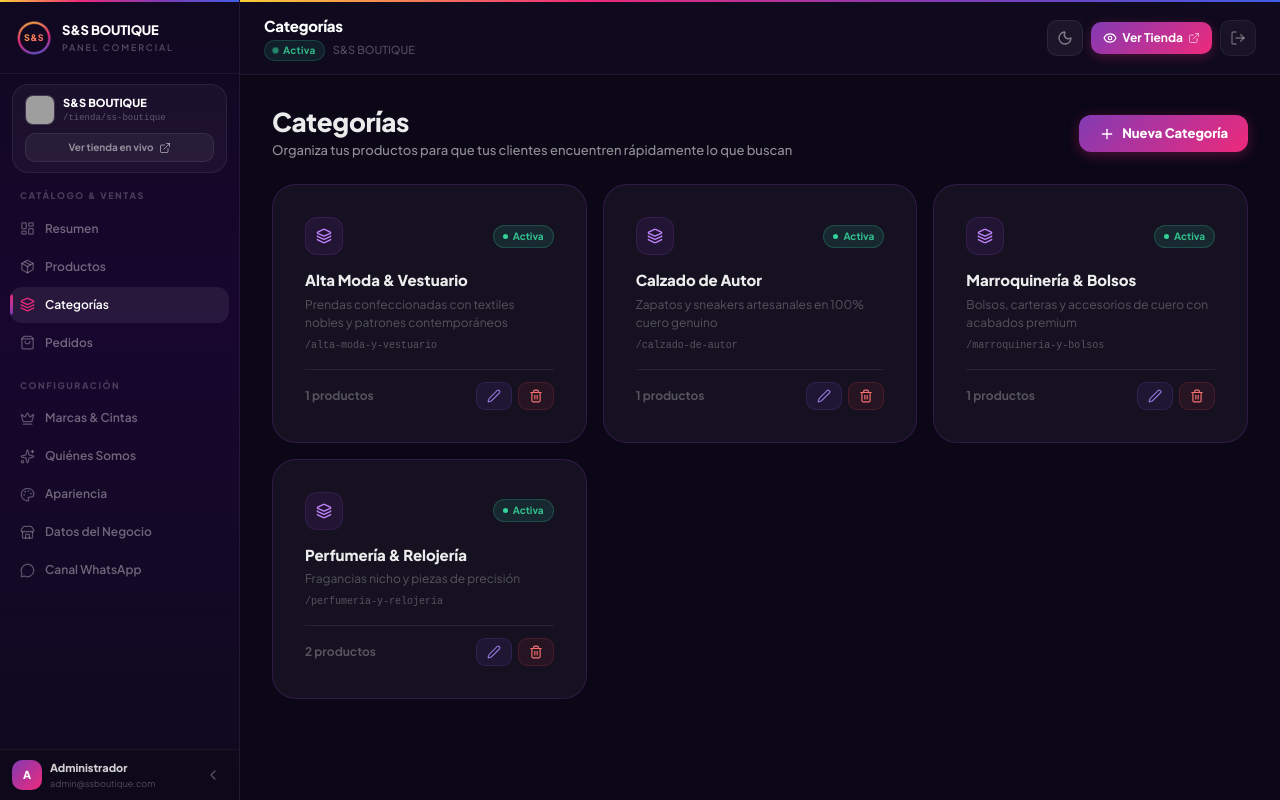
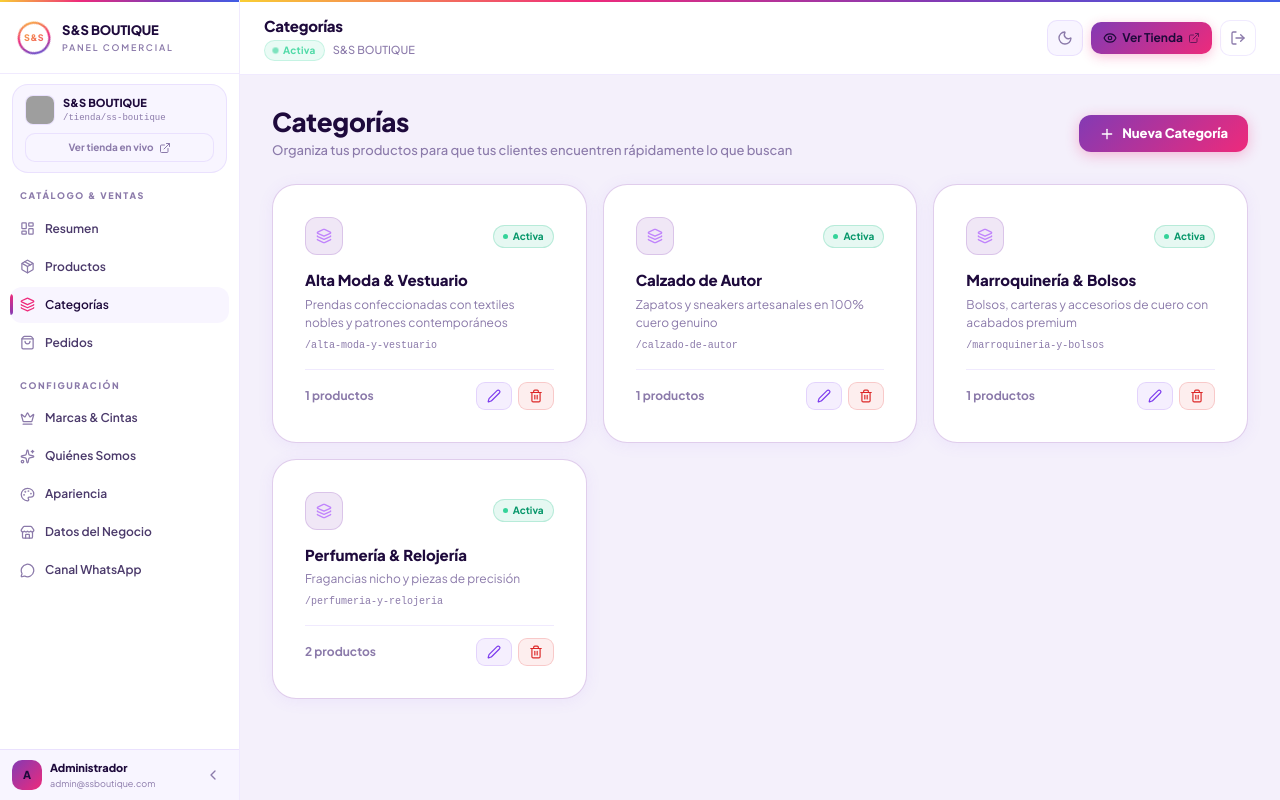
Before and after one commit to ssboutique/S-S-BOUTIQUE, a Vue app: page /admin/categories in a window 1280 px wide. Built offline with nearby package versions, Linux system fonts and the light colour scheme; no server answers; grey boxes are pictures that could not be loaded.

Commit message:
fix: modo claro/oscuro funcional en panel admin — initTheme en main, tokens CSS duales, sidebar y navbar reactivos

```diff
--- a/src/assets/admin-theme.css
+++ b/src/assets/admin-theme.css
@@ -1,53 +1,85 @@
 /*
-  Admin panel design tokens — dark mode by default, IG-inspired palette.
-  Import this once in AdminLayout or main.ts.
+  Admin panel design tokens.
+  Light mode: clean white/lavender slate (default).
+  Dark mode:  deep IG-inspired purple-black (html.dark).
 */
 
+/* ── LIGHT MODE (default) ───────────────────────── */
 :root {
-  /* Surfaces */
-  --ad-bg:          #0b0717;
+  --ad-page-bg:     #f4f0fb;
+  --ad-surface:     #ffffff;
+  --ad-surface-2:   #f8f5ff;
+  --ad-surface-3:   #f0ebff;
+
+  --ad-border:      rgba(139, 92, 246, 0.13);
+  --ad-border-2:    rgba(139, 92, 246, 0.22);
+
+  --ad-text:        #1e0a3c;
+  --ad-text-2:      #4b3a6b;
+  --ad-text-3:      #8b7aaa;
+
+  --ad-input-bg:    #ffffff;
+  --ad-input-border:rgba(139, 92, 246, 0.2);
+  --ad-input-focus: rgba(238, 42, 123, 0.35);
+
+  --ad-divider:     rgba(139, 92, 246, 0.1);
+
+  --ad-table-hover: rgba(139, 92, 246, 0.04);
+  --ad-shadow:      0 2px 16px rgba(139, 92, 246, 0.08);
+}
+
+/* ── DARK MODE ──────────────────────────────────── */
+html.dark {
+  --ad-page-bg:     #0b0717;
   --ad-surface:     rgba(255, 255, 255, 0.045);
   --ad-surface-2:   rgba(255, 255, 255, 0.075);
   --ad-surface-3:   rgba(255, 255, 255, 0.11);
 
-  /* Borders */
   --ad-border:      rgba(255, 255, 255, 0.08);
-  --ad-border-2:    rgba(255, 255, 255, 0.12);
+  --ad-border-2:    rgba(255, 255, 255, 0.13);
 
-  /* Text */
   --ad-text:        rgba(255, 255, 255, 0.92);
   --ad-text-2:      rgba(255, 255, 255, 0.55);
   --ad-text-3:      rgba(255, 255, 255, 0.28);
 
-  /* IG accent */
-  --ad-ig-grad: linear-gradient(135deg, #f9ce34 0%, #ee2a7b 50%, #833ab4 100%);
+  --ad-input-bg:    rgba(255, 255, 255, 0.06);
+  --ad-input-border:rgba(255, 255, 255, 0.1);
+  --ad-input-focus: rgba(238, 42, 123, 0.4);
 
-  /* Inputs */
-  --ad-input-bg:    rgba(255, 255, 255, 0.06);
-  --ad-input-focus: rgba(238, 42, 123, 0.4);
+  --ad-divider:     rgba(255, 255, 255, 0.07);
+
+  --ad-table-hover: rgba(255, 255, 255, 0.04);
+  --ad-shadow:      0 4px 24px rgba(0, 0, 0, 0.5);
 }
 
-/* ── Shared admin component classes ───────────────── */
+/* ── Admin layout background ────────────────────── */
+.admin-layout {
+  background: var(--ad-page-bg);
+  min-height: 100vh;
+  transition: background 0.2s;
+}
 
-/* Card / section wrapper */
+/* ── Card / section wrapper ─────────────────────── */
 .ad-card {
   background: var(--ad-surface);
   border: 1px solid var(--ad-border);
   border-radius: 24px;
   padding: 24px;
+  box-shadow: var(--ad-shadow);
+  transition: background 0.2s, border-color 0.2s;
 }
 @media (min-width: 640px) {
   .ad-card { padding: 32px; }
 }
 
-/* Section header divider */
+/* ── Card section divider ───────────────────────── */
 .ad-card-header {
   padding-bottom: 16px;
-  border-bottom: 1px solid var(--ad-border);
+  border-bottom: 1px solid var(--ad-divider);
   margin-bottom: 20px;
 }
 
-/* Page heading */
+/* ── Page heading ───────────────────────────────── */
 .ad-page-title {
   font-size: clamp(20px, 4vw, 26px);
   font-weight: 900;
@@ -58,12 +90,12 @@
 }
 .ad-page-subtitle {
   font-size: 13px;
-  color: var(--ad-text-2);
+  color: var(--ad-text-3);
   margin: 4px 0 0;
   font-weight: 500;
 }
 
-/* Label */
+/* ── Label ──────────────────────────────────────── */
 .ad-label {
   display: block;
   font-size: 11px;
@@ -74,35 +106,32 @@
   margin-bottom: 6px;
 }
 
-/* Input / select / textarea */
+/* ── Input / select / textarea ──────────────────── */
 .ad-input {
   width: 100%;
   padding: 10px 14px;
   background: var(--ad-input-bg);
-  border: 1px solid var(--ad-border);
+  border: 1px solid var(--ad-input-border);
   border-radius: 12px;
   color: var(--ad-text);
   font-size: 13px;
   font-weight: 500;
   outline: none;
-  transition: border-color .2s, box-shadow .2s;
+  transition: border-color .2s, box-shadow .2s, background .2s;
   font-family: inherit;
 }
 .ad-input::placeholder { color: var(--ad-text-3); }
 .ad-input:focus {
-  border-color: rgba(238,42,123,.5);
-  box-shadow: 0 0 0 3px rgba(238,42,123,.1);
+  border-color: rgba(238, 42, 123, 0.55);
+  box-shadow: 0 0 0 3px var(--ad-input-focus);
 }
 
-/* Input prefix/suffix wrapper */
-.ad-input-group {
-  display: flex;
-  align-items: stretch;
-}
+/* ── Input group ────────────────────────────────── */
+.ad-input-group { display: flex; align-items: stretch; }
 .ad-input-prefix {
   padding: 10px 12px;
   background: var(--ad-surface-2);
-  border: 1px solid var(--ad-border);
+  border: 1px solid var(--ad-input-border);
   border-right: none;
   border-radius: 12px 0 0 12px;
   font-size: 12px;
@@ -112,11 +141,9 @@
   align-items: center;
   white-space: nowrap;
 }
-.ad-input-group .ad-input {
-  border-radius: 0 12px 12px 0;
-}
+.ad-input-group .ad-input { border-radius: 0 12px 12px 0; }
 
-/* Sub-section box */
+/* ── Sub-section box ────────────────────────────── */
 .ad-sub-box {
   background: var(--ad-surface-2);
   border: 1px solid var(--ad-border);
@@ -124,7 +151,7 @@
   padding: 14px 16px;
 }
 
-/* Icon badge */
+/* ── Icon badge ─────────────────────────────────── */
 .ad-icon-badge {
   width: 38px;
   height: 38px;
@@ -135,11 +162,9 @@
   flex-shrink: 0;
 }
 
-/* Table */
+/* ── Table ──────────────────────────────────────── */
 .ad-table { width: 100%; text-align: left; border-collapse: collapse; }
-.ad-table thead tr {
-  border-bottom: 1px solid var(--ad-border);
-}
+.ad-table thead tr { border-bottom: 1px solid var(--ad-divider); }
 .ad-table thead th {
   padding: 10px 20px;
   font-size: 10px;
@@ -149,10 +174,10 @@
   color: var(--ad-text-3);
 }
 .ad-table tbody tr {
-  border-bottom: 1px solid var(--ad-border);
+  border-bottom: 1px solid var(--ad-divider);
   transition: background .15s;
 }
-.ad-table tbody tr:hover { background: var(--ad-surface-2); }
+.ad-table tbody tr:hover { background: var(--ad-table-hover); }
 .ad-table tbody tr:last-child { border-bottom: none; }
 .ad-table tbody td {
   padding: 13px 20px;
@@ -160,7 +185,7 @@
   color: var(--ad-text-2);
 }
 
-/* Primary save button */
+/* ── Buttons ────────────────────────────────────── */
 .ad-btn-primary {
   display: inline-flex;
   align-items: center;
@@ -174,7 +199,7 @@
   border: none;
   cursor: pointer;
   transition: opacity .2s, transform .15s, box-shadow .2s;
-  box-shadow: 0 3px 14px rgba(238,42,123,.3);
+  box-shadow: 0 3px 14px rgba(238, 42, 123, 0.3);
   white-space: nowrap;
   font-family: inherit;
 }
@@ -182,7 +207,6 @@
 .ad-btn-primary:active { transform: scale(.96); }
 .ad-btn-primary:disabled { opacity: .55; cursor: not-allowed; transform: none; }
 
-/* Secondary / ghost button */
 .ad-btn-ghost {
   display: inline-flex;
   align-items: center;
@@ -200,7 +224,6 @@
 }
 .ad-btn-ghost:hover { background: var(--ad-surface-3); color: var(--ad-text); }
 
-/* Danger button */
 .ad-btn-danger {
   display: inline-flex;
   align-items: center;
@@ -209,16 +232,16 @@
   border-radius: 9px;
   font-size: 11px;
   font-weight: 700;
-  color: #f87171;
-  background: rgba(239,68,68,.08);
-  border: 1px solid rgba(239,68,68,.18);
+  color: #dc2626;
+  background: rgba(220, 38, 38, 0.08);
+  border: 1px solid rgba(220, 38, 38, 0.18);
   cursor: pointer;
   transition: background .18s, color .18s;
   font-family: inherit;
 }
-.ad-btn-danger:hover { background: rgba(239,68,68,.16); color: #fca5a5; }
+html.dark .ad-btn-danger { color: #f87171; background: rgba(239,68,68,.08); border-color: rgba(239,68,68,.18); }
+.ad-btn-danger:hover { background: rgba(220, 38, 38, 0.15); }
 
-/* Edit icon button */
 .ad-btn-edit {
   display: inline-flex;
   align-items: center;
@@ -227,16 +250,17 @@
   border-radius: 9px;
   font-size: 11px;
   font-weight: 700;
-  color: rgba(167,139,250,.8);
-  background: rgba(139,92,246,.08);
-  border: 1px solid rgba(139,92,246,.15);
+  color: #7c3aed;
+  background: rgba(124, 58, 237, 0.08);
+  border: 1px solid rgba(124, 58, 237, 0.15);
   cursor: pointer;
   transition: background .18s;
   font-family: inherit;
 }
-.ad-btn-edit:hover { background: rgba(139,92,246,.15); color: #c4b5fd; }
+html.dark .ad-btn-edit { color: #c4b5fd; background: rgba(139,92,246,.08); border-color: rgba(139,92,246,.15); }
+.ad-btn-edit:hover { background: rgba(124, 58, 237, 0.14); }
 
-/* Badge pill */
+/* ── Badge pills ────────────────────────────────── */
 .ad-badge-active {
   display: inline-flex;
   align-items: center;
@@ -245,10 +269,12 @@
   border-radius: 99px;
   font-size: 10px;
   font-weight: 700;
-  background: rgba(52,211,153,.12);
-  border: 1px solid rgba(52,211,153,.22);
-  color: rgba(52,211,153,.9);
+  background: rgba(16, 185, 129, 0.1);
+  border: 1px solid rgba(16, 185, 129, 0.22);
+  color: #059669;
 }
+html.dark .ad-badge-active { background: rgba(52,211,153,.12); border-color: rgba(52,211,153,.22); color: rgba(52,211,153,.9); }
+
 .ad-badge-inactive {
   display: inline-flex;
   align-items: center;
@@ -262,11 +288,12 @@
   color: var(--ad-text-3);
 }
 .ad-badge-dot {
-  width: 5px; height: 5px;
+  width: 5px;
+  height: 5px;
   border-radius: 50%;
 }
 
-/* Section title inside card */
+/* ── Section title inside card ──────────────────── */
 .ad-section-title {
   font-size: 14px;
   font-weight: 800;
@@ -277,7 +304,7 @@
   margin: 0;
 }
 
-/* Empty state */
+/* ── Empty state ────────────────────────────────── */
 .ad-empty {
   display: flex;
   flex-direction: column;
@@ -296,29 +323,12 @@
   color: var(--ad-text-3);
   margin-bottom: 4px;
 }
-.ad-empty-title {
-  font-size: 15px;
-  font-weight: 800;
-  color: var(--ad-text);
-  margin: 0;
-}
-.ad-empty-sub {
-  font-size: 12px;
-  color: var(--ad-text-3);
-  max-width: 320px;
-  margin: 0;
-  line-height: 1.5;
-}
+.ad-empty-title { font-size: 15px; font-weight: 800; color: var(--ad-text); margin: 0; }
+.ad-empty-sub   { font-size: 12px; color: var(--ad-text-3); max-width: 320px; margin: 0; line-height: 1.5; }
 
-/* Toolbar (search + filters) */
-.ad-toolbar {
-  display: flex;
-  flex-direction: column;
-  gap: 10px;
-}
-@media (min-width: 640px) {
-  .ad-toolbar { flex-direction: row; align-items: center; }
-}
+/* ── Toolbar ────────────────────────────────────── */
+.ad-toolbar { display: flex; flex-direction: column; gap: 10px; }
+@media (min-width: 640px) { .ad-toolbar { flex-direction: row; align-items: center; } }
 
 .ad-search-wrap { position: relative; flex: 1; }
 .ad-search-icon {
@@ -333,7 +343,7 @@
   width: 100%;
   padding: 9px 14px 9px 38px;
   background: var(--ad-input-bg);
-  border: 1px solid var(--ad-border);
+  border: 1px solid var(--ad-input-border);
   border-radius: 12px;
   color: var(--ad-text);
   font-size: 13px;
@@ -342,12 +352,12 @@
   font-family: inherit;
 }
 .ad-search::placeholder { color: var(--ad-text-3); }
-.ad-search:focus { border-color: rgba(238,42,123,.45); }
+.ad-search:focus { border-color: rgba(238, 42, 123, 0.5); }
 
 .ad-select {
   padding: 9px 14px;
   background: var(--ad-input-bg);
-  border: 1px solid var(--ad-border);
+  border: 1px solid var(--ad-input-border);
   border-radius: 12px;
   color: var(--ad-text);
   font-size: 13px;
@@ -355,7 +365,8 @@
   cursor: pointer;
   font-family: inherit;
   min-width: 160px;
+  transition: background .2s, border-color .2s;
 }
-.ad-select:focus { border-color: rgba(238,42,123,.45); }
-/* Force dark option background in browsers that support it */
-.ad-select option { background: #160529; color: #fff; }
+.ad-select:focus { border-color: rgba(238, 42, 123, 0.5); }
+html.dark .ad-select option { background: #160529; }
+html:not(.dark) .ad-select option { background: #fff; color: #1e0a3c; }
--- a/src/components/admin/AdminNavbar.vue
+++ b/src/components/admin/AdminNavbar.vue
@@ -238,8 +238,8 @@ const currentSectionName = computed(() => {
   position: sticky;
   top: 0;
   z-index: 30;
-  background: #0f0a1e;
-  border-bottom: 1px solid rgba(255,255,255,.06);
+  background: var(--ad-surface);
+  border-bottom: 1px solid var(--ad-border);
   flex-shrink: 0;
 }
 
@@ -272,15 +272,15 @@ const currentSectionName = computed(() => {
 
 .nb-menu-btn {
   padding: 7px;
-  color: rgba(255,255,255,.45);
-  background: rgba(255,255,255,.05);
-  border: 1px solid rgba(255,255,255,.07);
+  color: var(--ad-text-3);
+  background: var(--ad-surface-2);
+  border: 1px solid var(--ad-border);
   border-radius: 10px;
   cursor: pointer;
   transition: background .18s, color .18s;
   flex-shrink: 0;
 }
-.nb-menu-btn:hover { background: rgba(255,255,255,.1); color: #fff; }
+.nb-menu-btn:hover { background: var(--ad-surface-3); color: var(--ad-text); }
 
 .nb-breadcrumb {
   display: flex;
@@ -291,7 +291,7 @@ const currentSectionName = computed(() => {
 .nb-section {
   font-size: 14px;
   font-weight: 800;
-  color: #fff;
+  color: var(--ad-text);
   letter-spacing: -.2px;
   white-space: nowrap;
   overflow: hidden;
@@ -338,7 +338,7 @@ const currentSectionName = computed(() => {
 
 .nb-store-name {
   font-size: 11px;
-  color: rgba(255,255,255,.28);
+  color: var(--ad-text-3);
   font-weight: 500;
   white-space: nowrap;
   overflow: hidden;
@@ -357,14 +357,14 @@ const currentSectionName = computed(() => {
 .nb-icon-btn {
   width: 36px; height: 36px;
   border-radius: 10px;
-  background: rgba(255,255,255,.05);
-  border: 1px solid rgba(255,255,255,.07);
-  color: rgba(255,255,255,.45);
+  background: var(--ad-surface-2);
+  border: 1px solid var(--ad-border);
+  color: var(--ad-text-3);
   display: flex; align-items: center; justify-content: center;
   cursor: pointer;
   transition: background .18s, color .18s;
 }
-.nb-icon-btn:hover { background: rgba(255,255,255,.1); color: #fff; }
+.nb-icon-btn:hover { background: var(--ad-surface-3); color: var(--ad-text); }
 
 .nb-view-btn {
   display: inline-flex;
@@ -374,7 +374,7 @@ const currentSectionName = computed(() => {
   border-radius: 10px;
   font-size: 12px;
   font-weight: 700;
-  color: #fff;
+  color: var(--ad-text);
   background: linear-gradient(135deg, #833ab4 0%, #ee2a7b 100%);
   border: none;
   text-decoration: none;
@@ -392,8 +392,8 @@ const currentSectionName = computed(() => {
   width: 36px; height: 36px;
   border-radius: 10px;
   background: rgba(255,255,255,.04);
-  border: 1px solid rgba(255,255,255,.06);
-  color: rgba(255,255,255,.35);
+  border: 1px solid var(--ad-border);
+  color: var(--ad-text-3);
   display: flex; align-items: center; justify-content: center;
   cursor: pointer;
   transition: background .18s, color .18s, border-color .18s;
@@ -411,7 +411,7 @@ const currentSectionName = computed(() => {
   right: 20px;
   z-index: 80;
   width: 300px;
-  background: #0f0a1e;
+  background: var(--ad-surface);
   border: 1px solid rgba(255,255,255,.09);
   border-radius: 18px;
   overflow: hidden;
@@ -491,7 +491,7 @@ const currentSectionName = computed(() => {
 .nb-toast-name {
   font-size: 13px;
   font-weight: 800;
-  color: #fff;
+  color: var(--ad-text);
   margin: 0;
   white-space: nowrap;
   overflow: hidden;
@@ -499,7 +499,7 @@ const currentSectionName = computed(() => {
 }
 .nb-toast-meta {
   font-size: 11px;
-  color: rgba(255,255,255,.35);
+  color: var(--ad-text-3);
   margin: 0;
   white-space: nowrap;
   overflow: hidden;
@@ -516,7 +516,7 @@ const currentSectionName = computed(() => {
   border-radius: 8px;
   font-size: 11px;
   font-weight: 800;
-  color: #fff;
+  color: var(--ad-text);
   background: linear-gradient(135deg, #059669, #34d399);
   text-decoration: none;
   transition: opacity .2s;
--- a/src/components/admin/AdminSidebar.vue
+++ b/src/components/admin/AdminSidebar.vue
@@ -256,10 +256,13 @@ const storeUrl = computed(() => adminStore.publicStoreUrl);
   display: flex;
   flex-direction: column;
   height: 100vh;
+  background: var(--ad-surface);
+  border-right: 1px solid var(--ad-border);
+  transition: width .3s ease, transform .3s ease, background .2s;
+  overflow: hidden;
+}
+html.dark .sb-root {
   background: linear-gradient(180deg, #100820 0%, #18062e 40%, #0f0a1e 100%);
-  border-right: 1px solid rgba(255,255,255,.07);
-  transition: width .3s ease, transform .3s ease;
-  overflow: hidden;
 }
 @media (min-width: 1024px) {
   .sb-root {
@@ -289,7 +292,7 @@ const storeUrl = computed(() => adminStore.publicStoreUrl);
   display: flex;
   align-items: center;
   justify-content: space-between;
-  border-bottom: 1px solid rgba(255,255,255,.05);
+  border-bottom: 1px solid var(--ad-border);
   flex-shrink: 0;
 }
 .sb-brand-link {
@@ -339,7 +342,7 @@ const storeUrl = computed(() => adminStore.publicStoreUrl);
   font-size: 13px;
   font-weight: 900;
   letter-spacing: -.2px;
-  color: #fff;
+  color: var(--ad-text);
   white-space: nowrap;
   overflow: hidden;
   text-overflow: ellipsis;
@@ -349,27 +352,27 @@ const storeUrl = computed(() => adminStore.publicStoreUrl);
   font-weight: 600;
   letter-spacing: 1.8px;
   text-transform: uppercase;
-  color: rgba(255,255,255,.28);
+  color: var(--ad-text-3);
 }
 
 .sb-close {
   padding: 6px;
-  color: rgba(255,255,255,.4);
+  color: var(--ad-text-3);
   border-radius: 10px;
   background: none;
   border: none;
   cursor: pointer;
   transition: color .2s, background .2s;
 }
-.sb-close:hover { color: #fff; background: rgba(255,255,255,.07); }
+.sb-close:hover { color: var(--ad-text); background: var(--ad-surface-2); }
 
 /* ── Snapshot card ───────────────────────────────── */
 .sb-snapshot {
   padding: 10px 12px 8px;
 }
 .sb-snapshot-inner {
-  background: rgba(255,255,255,.04);
-  border: 1px solid rgba(255,255,255,.07);
+  background: var(--ad-surface-2);
+  border: 1px solid var(--ad-border);
   border-radius: 16px;
   padding: 10px 12px;
   display: flex;
@@ -385,8 +388,8 @@ const storeUrl = computed(() => adminStore.publicStoreUrl);
   width: 30px;
   height: 30px;
   border-radius: 8px;
-  background: rgba(255,255,255,.07);
-  border: 1px solid rgba(255,255,255,.1);
+  background: var(--ad-surface-2);
+  border: 1px solid var(--ad-border);
   overflow: hidden;
   flex-shrink: 0;
   display: flex;
@@ -406,14 +409,14 @@ const storeUrl = computed(() => adminStore.publicStoreUrl);
 .sb-store-name {
   font-size: 11px;
   font-weight: 800;
-  color: #fff;
+  color: var(--ad-text);
   white-space: nowrap;
   overflow: hidden;
   text-overflow: ellipsis;
 }
 .sb-store-slug {
   font-size: 9px;
-  color: rgba(255,255,255,.3);
+  color: var(--ad-text-3);
   white-space: nowrap;
   overflow: hidden;
   text-overflow: ellipsis;
@@ -427,19 +430,19 @@ const storeUrl = computed(() => adminStore.publicStoreUrl);
   justify-content: center;
   gap: 5px;
   padding: 6px 10px;
-  background: rgba(255,255,255,.05);
-  border: 1px solid rgba(255,255,255,.08);
+  background: var(--ad-surface-2);
+  border: 1px solid var(--ad-border);
   border-radius: 10px;
   font-size: 10px;
   font-weight: 700;
-  color: rgba(255,255,255,.5);
+  color: var(--ad-text-3);
   text-decoration: none;
   transition: background .2s, color .2s, border-color .2s;
 }
 .sb-view-store:hover {
   background: rgba(238,42,123,.12);
-  border-color: rgba(238,42,123,.3);
-  color: rgba(255,255,255,.85);
+  border-color: rgba(238,42,123,.4);
+  color: var(--ad-text);
 }
 
 /* ── Navigation ──────────────────────────────────── */
@@ -460,7 +463,7 @@ const storeUrl = computed(() => adminStore.publicStoreUrl);
   font-weight: 800;
   letter-spacing: 1.6px;
   text-transform: uppercase;
-  color: rgba(255,255,255,.22);
+  color: var(--ad-text-3);
   padding: 0 10px 6px;
   display: block;
 }
@@ -480,15 +483,15 @@ const storeUrl = computed(() => adminStore.publicStoreUrl);
   overflow: hidden;
 }
 .sb-item-idle {
-  color: rgba(255,255,255,.38);
+  color: var(--ad-text-2);
 }
 .sb-item-idle:hover {
-  background: rgba(255,255,255,.05);
-  color: rgba(255,255,255,.75);
+  background: var(--ad-surface-2);
+  color: var(--ad-text);
 }
 .sb-item-active {
-  background: rgba(255,255,255,.07);
-  color: #fff;
+  background: var(--ad-surface-2);
+  color: var(--ad-text);
 }
 
 /* Left accent bar on active */
@@ -509,8 +512,8 @@ const storeUrl = computed(() => adminStore.publicStoreUrl);
   flex-shrink: 0;
   transition: color .18s;
 }
-.sb-icon-idle  { color: rgba(255,255,255,.3); }
-.sb-item-idle:hover .sb-icon-idle { color: rgba(255,255,255,.65); }
+.sb-icon-idle  { color: var(--ad-text-3); }
+.sb-item-idle:hover .sb-icon-idle { color: var(--ad-text-2); }
 .sb-icon-active { color: #ee2a7b; }
 
 .sb-item-label {
@@ -522,7 +525,7 @@ const storeUrl = computed(() => adminStore.publicStoreUrl);
 /* Super admin */
 .sb-section-super {
   padding-top: 10px;
-  border-top: 1px solid rgba(255,255,255,.05);
+  border-top: 1px solid var(--ad-border);
 }
 .sb-item-super { color: rgba(245,158,11,.65); }
 .sb-item-super:hover { background: rgba(245,158,11,.08); color: #fbbf24; }
@@ -534,9 +537,9 @@ const storeUrl = computed(() => adminStore.publicStoreUrl);
   align-items: center;
   justify-content: space-between;
   padding: 10px 12px;
-  border-top: 1px solid rgba(255,255,255,.05);
+  border-top: 1px solid var(--ad-border);
   flex-shrink: 0;
-  background: rgba(0,0,0,.15);
+  background: var(--ad-surface-2);
 }
 .sb-profile {
   display: flex;
@@ -556,7 +559,7 @@ const storeUrl = computed(() => adminStore.publicStoreUrl);
   justify-content: center;
   font-size: 11px;
   font-weight: 900;
-  color: #fff;
+  color: var(--ad-text);
   flex-shrink: 0;
 }
 .sb-profile-text {
@@ -567,14 +570,14 @@ const storeUrl = computed(() => adminStore.publicStoreUrl);
 .sb-profile-name {
   font-size: 11px;
   font-weight: 800;
-  color: rgba(255,255,255,.8);
+  color: var(--ad-text);
   white-space: nowrap;
   overflow: hidden;
   text-overflow: ellipsis;
 }
 .sb-profile-email {
   font-size: 9px;
-  color: rgba(255,255,255,.28);
+  color: var(--ad-text-3);
   white-space: nowrap;
   overflow: hidden;
   text-overflow: ellipsis;
@@ -582,7 +585,7 @@ const storeUrl = computed(() => adminStore.publicStoreUrl);
 
 .sb-collapse-btn {
   padding: 6px;
-  color: rgba(255,255,255,.3);
+  color: var(--ad-text-3);
   border-radius: 10px;
   background: none;
   border: none;
@@ -590,5 +593,5 @@ const storeUrl = computed(() => adminStore.publicStoreUrl);
   transition: color .2s, background .2s;
   flex-shrink: 0;
 }
-.sb-collapse-btn:hover { color: #fff; background: rgba(255,255,255,.07); }
+.sb-collapse-btn:hover { color: var(--ad-text); background: var(--ad-surface-2); }
 </style>
--- a/src/layouts/AdminLayout.vue
+++ b/src/layouts/AdminLayout.vue
@@ -20,7 +20,7 @@ onMounted(async () => {
 </script>
 
 <template>
-  <div class="min-h-screen flex bg-[#0b0717] dark:bg-[#0b0717] text-slate-100 font-sans antialiased overflow-x-hidden">
+  <div class="admin-layout min-h-screen flex text-slate-900 dark:text-slate-100 font-sans antialiased overflow-x-hidden" style="color: var(--ad-text)">
 
     <!-- ── Admin Panel Preloader ── -->
     <Transition name="al-fade">
--- a/src/main.ts
+++ b/src/main.ts
@@ -3,6 +3,10 @@ import { createPinia } from 'pinia';
 import router from './router';
 import './style.css';
 import App from './App.vue';
+import { initTheme } from './composables/useTheme';
+
+// Apply saved or system theme before first render
+initTheme();
 
 const app = createApp(App);
 const pinia = createPinia();
```
Also changed, not shown: src/components/admin/AdminMobileBottomNav.vue (+5 -5 lines).
